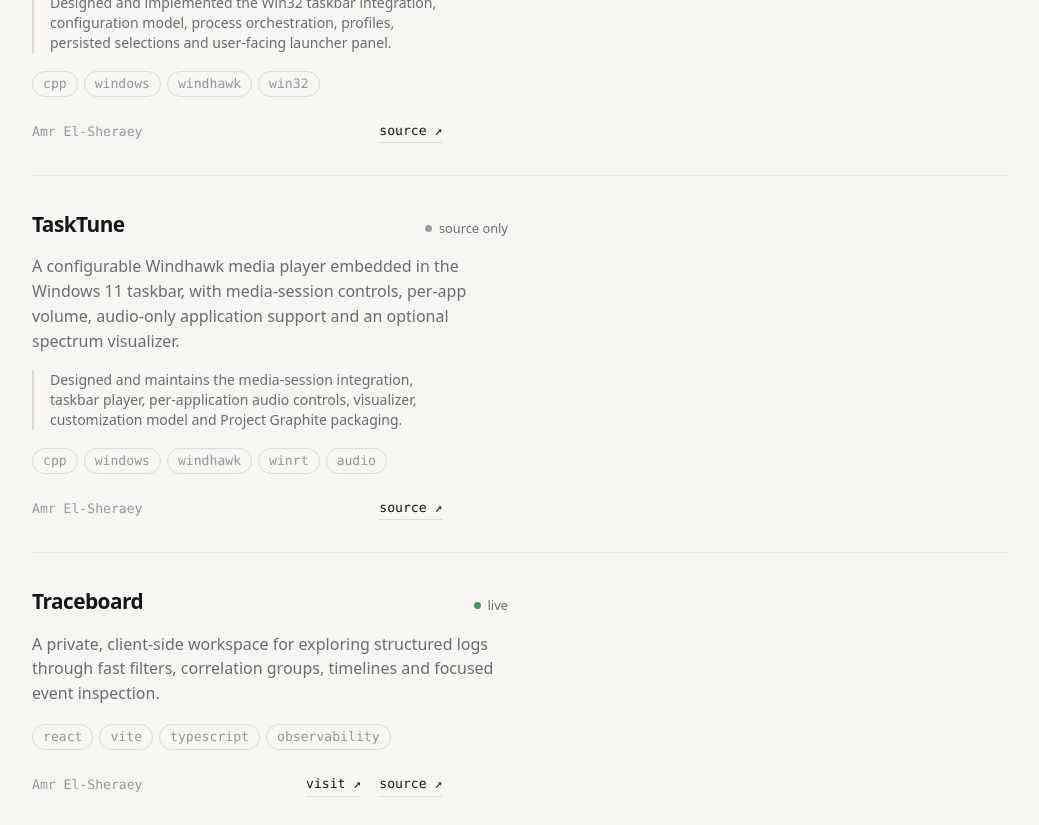
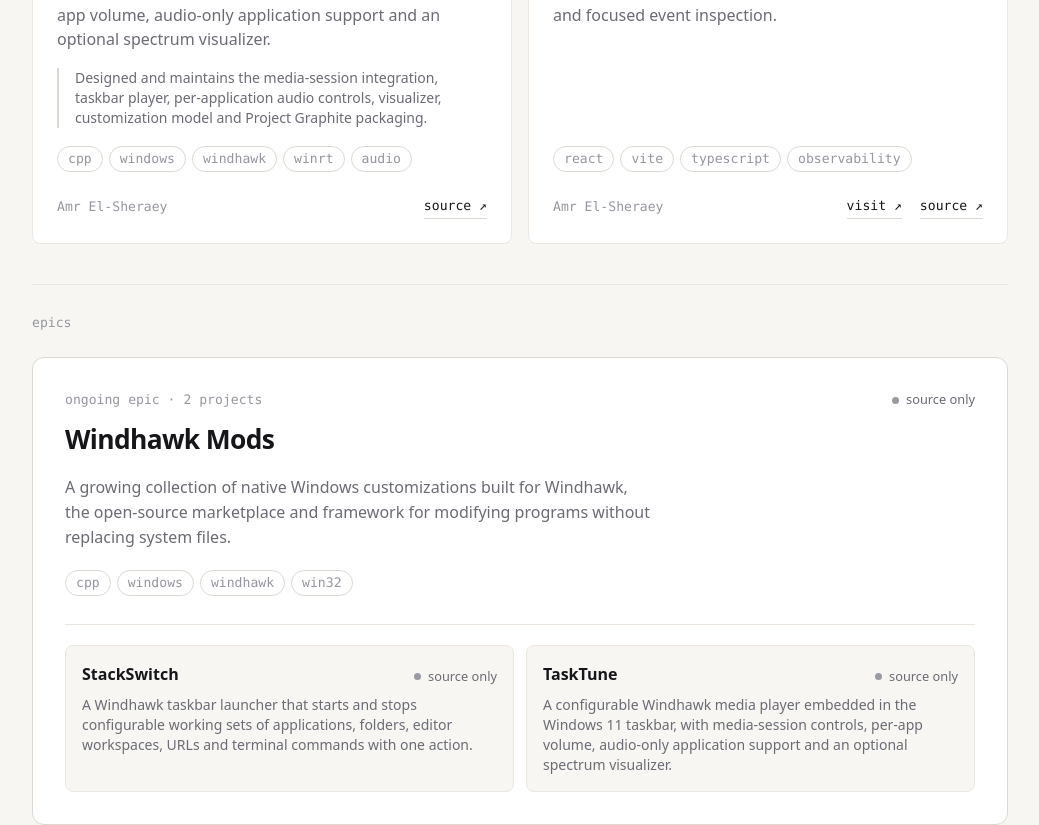
Before and after one commit to Project-Graphite/graphite-hub, a React (Vite) app in the folder site/: page /members/amr in a window 1280 px wide. Shown: the part 1660-2485 px from the top of the page, without its empty margins (120-1159 px from the left). Built offline with nearby package versions, Linux system fonts and the light colour scheme.

Commit message:
Refactor Person component to include EpicCard and enhance project display

```diff
--- a/site/src/components/EpicCard.tsx
+++ b/site/src/components/EpicCard.tsx
@@ -6,9 +6,10 @@
 interface Props {
   epic: Project;
   projects: Project[];
+  context?: string;
 }
 
-export default function EpicCard({ epic, projects }: Props) {
+export default function EpicCard({ epic, projects, context }: Props) {
   return (
     <article className="rounded-xl border border-line bg-surface p-6 sm:p-8">
       <div className="flex flex-wrap items-start justify-between gap-4">
@@ -26,6 +27,13 @@
       </div>
 
       <p className="mt-4 mb-0 max-w-[64ch] text-muted">{epic.summary}</p>
+
+      {context && (
+        <p className="mt-4 mb-0 max-w-[64ch] border-l-2 border-line pl-4 text-sm text-muted">
+          {context}
+        </p>
+      )}
+
       <TagList tags={epic.tags} className="mt-5" />
 
       {projects.length > 0 && (
--- a/site/src/pages/Person.tsx
+++ b/site/src/pages/Person.tsx
@@ -1,9 +1,11 @@
 import { Fragment } from 'react';
 import { useParams } from 'react-router-dom';
+import EpicCard from '../components/EpicCard';
 import ProjectCard from '../components/ProjectCard';
 import Section from '../components/Section';
 import TagList from '../components/TagList';
 import {
+  childProjects,
   contributionForPerson,
   epicsForPerson,
   githubProfiles,
@@ -95,11 +97,12 @@
         {memberProjects.length === 0 ? (
           <p className="mono-sm m-0 text-faint">No projects credited to this member yet.</p>
         ) : (
-          <div>
+          <div className="grid gap-4 md:grid-cols-2">
             {memberProjects.map((project) => (
               <ProjectCard
                 key={project.path}
                 project={project}
+                variant="card"
                 context={contributionForPerson(project, person)?.summary}
               />
             ))}
@@ -109,11 +112,12 @@
 
       {memberEpics.length > 0 && (
         <Section label="epics">
-          <div>
+          <div className="grid gap-5">
             {memberEpics.map((epic) => (
-              <ProjectCard
+              <EpicCard
                 key={epic.path}
-                project={epic}
+                epic={epic}
+                projects={childProjects(epic.slug)}
                 context={contributionForPerson(epic, person)?.summary}
               />
             ))}
```
